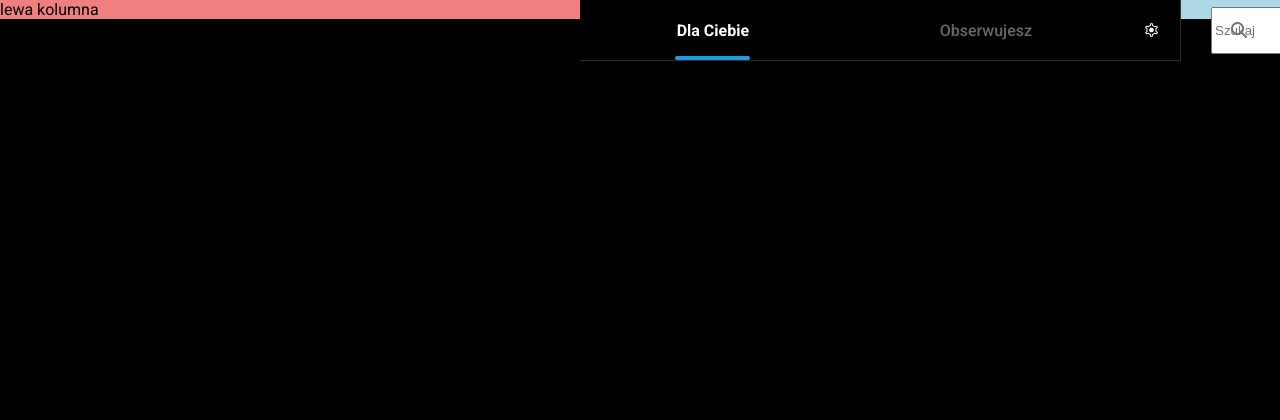
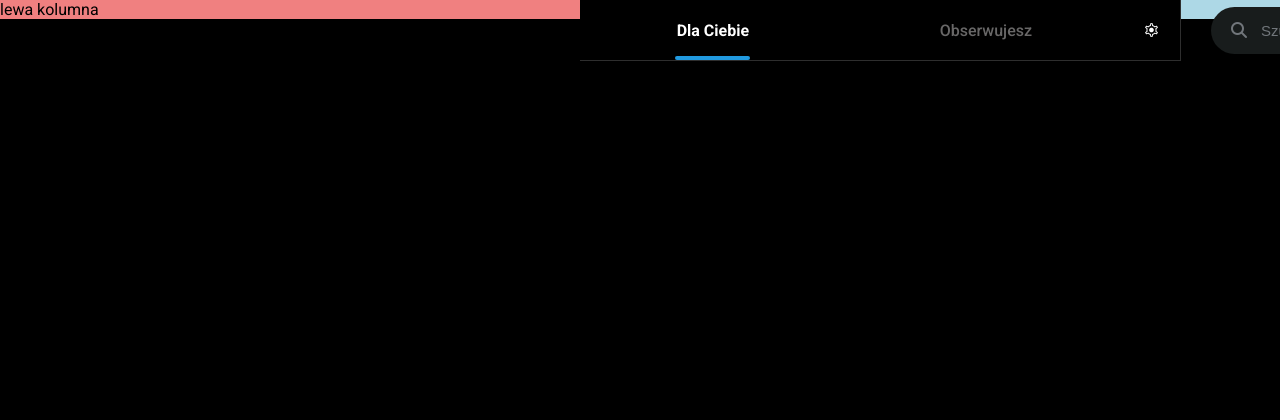
Before and after one commit to Czkafek/Nauka, a PHP site: page /dlaciebie.html in a window 1280 px wide. Shown: the top 420 px of the page. Run offline with PHP 8.4, Linux system fonts and the light colour scheme; some libraries are stand-ins or nearby versions.

Commit message:
dzisiaj koniec

```diff
--- a/twitter project/dlaciebie.html
+++ b/twitter project/dlaciebie.html
@@ -32,6 +32,7 @@
                     <div class="left-header">
                         <div class="dlaciebie-div">
                             Dla Ciebie
+
                             <div class="blue-sign"></div>
                         </div>
                         <div class="obserwujesz-div">Obserwujesz</div>
--- a/twitter project/header.css
+++ b/twitter project/header.css
@@ -64,7 +64,7 @@
     display: flex;
     padding: 7px 25px 7px 30px;
     position: relative;
-}s
+}
 .wyszukiwarka {
     flex: 1;
     background-color: rgb(24, 28, 28);
```
Also changed, not shown: twitter project/general.css (line endings or trailing spaces).
